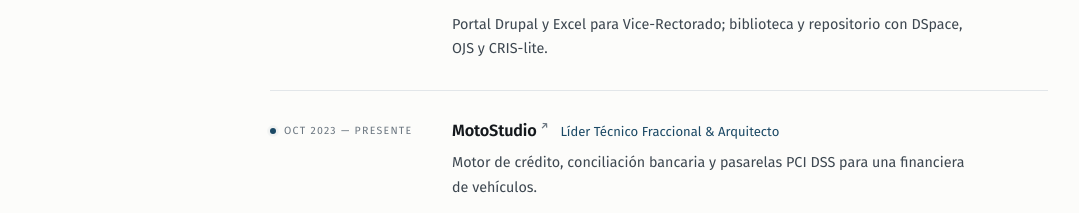
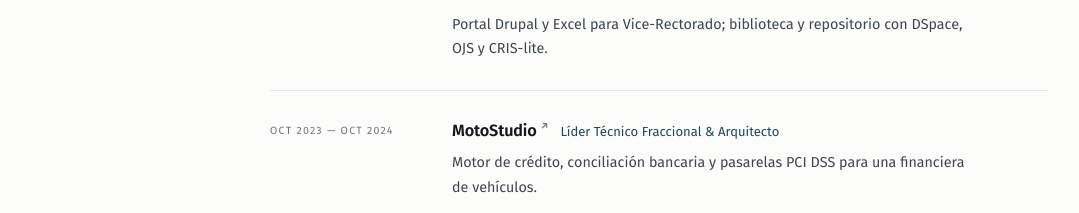
Before and after one commit to JuanQuiro/dominio-dragon, a Next.js app: page / in a window 1280 px wide. Shown: the part 2345-2558 px from the top of the page, without its empty margins (100-1179 px from the left). Built offline with nearby package versions, Linux system fonts and the light colour scheme.

Commit message:
Close MotoStudio role at October 2024

```diff
--- a/src/content/site.ts
+++ b/src/content/site.ts
@@ -161,7 +161,7 @@ export const copy: Record<Lang, Copy> = {
             "Portal Drupal y Excel para Vice-Rectorado; biblioteca y repositorio con DSpace, OJS y CRIS-lite.",
         },
         {
-          period: "oct 2023 — Presente",
+          period: "oct 2023 — oct 2024",
           company: "MotoStudio",
           href: "https://motostudiove.com/",
           title: "Líder Técnico Fraccional & Arquitecto",
@@ -333,7 +333,7 @@ export const copy: Record<Lang, Copy> = {
             "Drupal portal and Excel for the Vice-Rector's office; library and repository work with DSpace, OJS, and CRIS-lite.",
         },
         {
-          period: "Oct 2023 — Present",
+          period: "Oct 2023 — Oct 2024",
           company: "MotoStudio",
           href: "https://motostudiove.com/",
           title: "Fractional Technical Lead & Architect",
```
Also changed, not shown: 2 other files (tests, documents, lock files or other folders).
